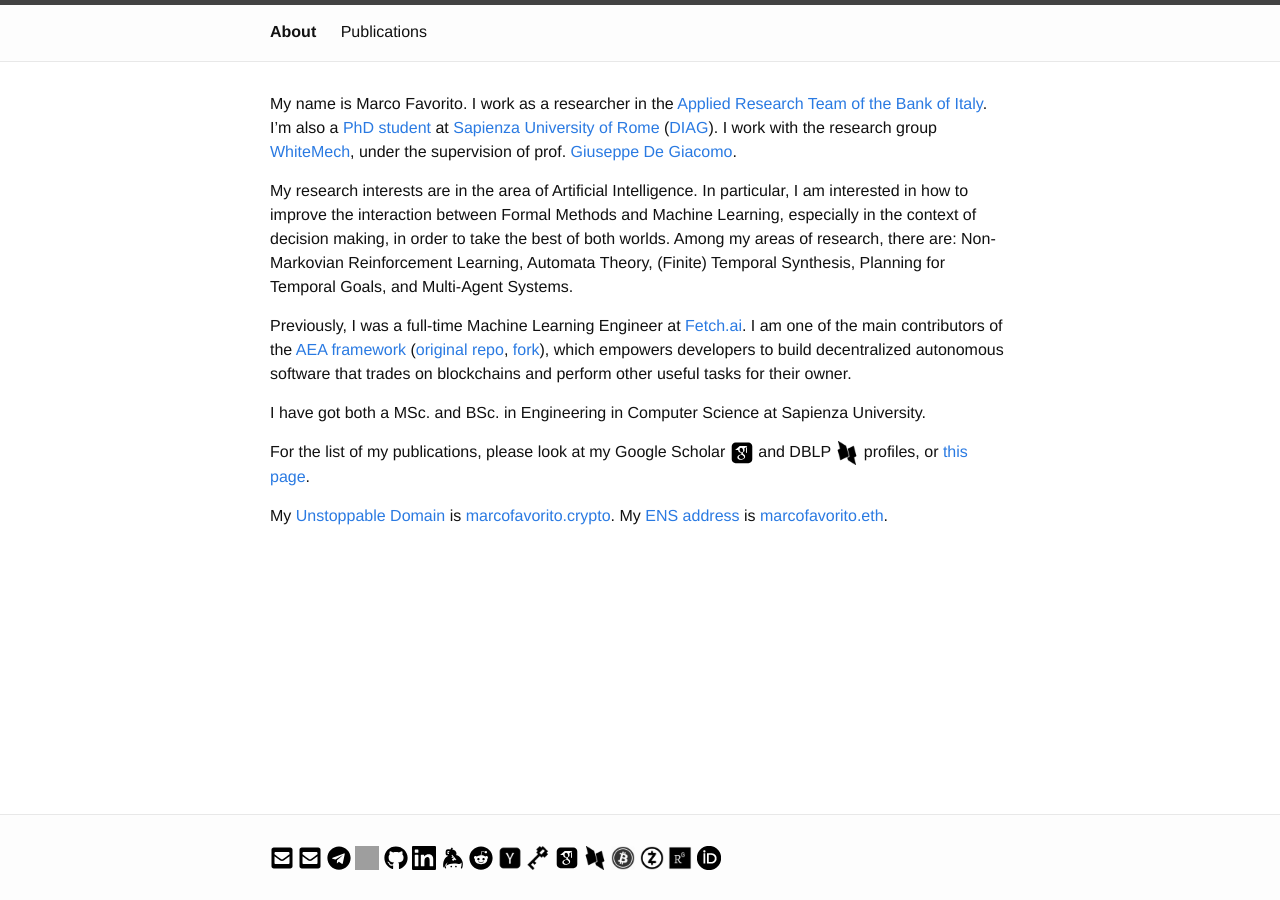
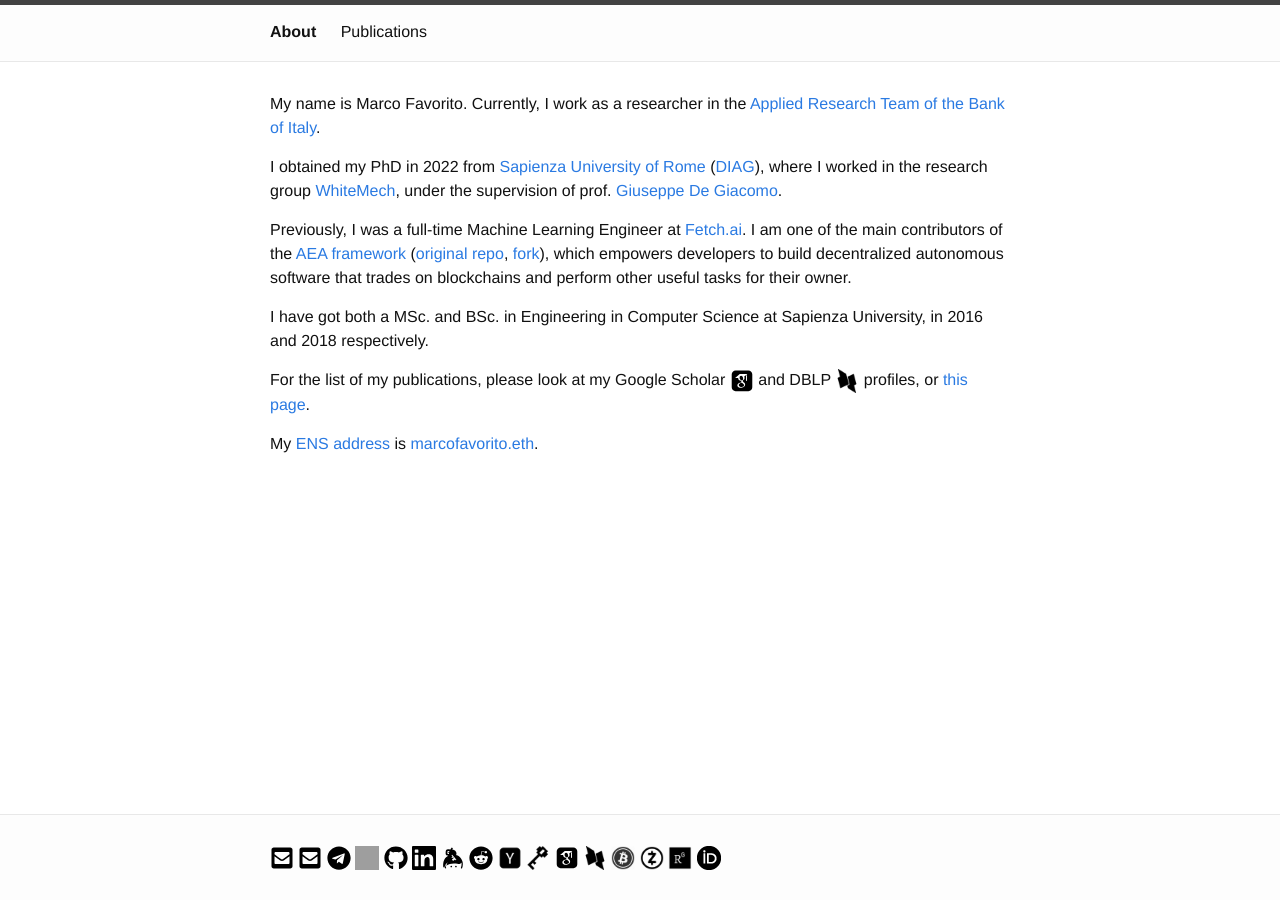
Before and after one commit to marcofavorito/marcofavorito.github.io, a Jekyll site: the page built from _pages/about.md, in a window 1280 px wide. Built offline with Jekyll 4.4.1, drawn with Linux system fonts in a browser that asks for light colours; nearby versions of some CDN libraries; comment, search, counter and statistics services are not loaded; a style sheet for code colours, icons or effects is not loaded; grey boxes are pictures that could not be loaded.

Commit message:
fix: update about page

```diff
--- a/_pages/about.md
+++ b/_pages/about.md
@@ -9,13 +9,13 @@
 ---
 
 My name is Marco Favorito.
-I work as a researcher in the [Applied Research Team of the Bank of Italy](https://bankit.art/).
-I'm also a [PhD student](https://www.dis.uniroma1.it/en/users/marco%20favorito)
-at [Sapienza University of Rome](https://www.uniroma1.it/en/pagina-strutturale/home)
-([DIAG](https://www.dis.uniroma1.it/en)).
-I work with the research group [WhiteMech](https://whitemech.github.io/),
+Currently, I work as a researcher in the [Applied Research Team of the Bank of Italy](https://bankit.art/).
+
+I obtained my PhD in 2022 from [Sapienza University of Rome](https://www.uniroma1.it/en/pagina-strutturale/home)
+([DIAG](https://www.dis.uniroma1.it/en)), where I worked in the research group [WhiteMech](https://whitemech.github.io/),
 under the supervision of prof. [Giuseppe De Giacomo](https://www.diag.uniroma1.it/~degiacom/).
 
+<!--
 My research interests are in the area of Artificial Intelligence.
 In particular, I am interested in how to improve the interaction between
 Formal Methods and Machine Learning, especially in the context of
@@ -23,6 +23,7 @@
 Among my areas of research, there are: Non-Markovian Reinforcement Learning,
 Automata Theory, (Finite) Temporal Synthesis, Planning for Temporal Goals,
 and Multi-Agent Systems.
+-->
 
 Previously, I was a full-time Machine Learning Engineer at [Fetch.ai](https://fetch.ai/).
 I am one of the main contributors of the [AEA framework](https://valory-xyz.github.io/open-aea/)
@@ -30,7 +31,7 @@
 which empowers developers to build decentralized autonomous software
 that trades on blockchains and perform other useful tasks for their owner.
 
-I have got both a MSc. and BSc. in Engineering in Computer Science at Sapienza University.
+I have got both a MSc. and BSc. in Engineering in Computer Science at Sapienza University, in 2016 and 2018 respectively.
 
 For the list of my publications, please look at my Google Scholar
 <a href="https://scholar.google.it/citations?user=tJhhDGEAAAAJ"><img width="24" height="24" src="/assets/img/icons/scholar.svg"></a>
@@ -38,5 +39,7 @@
 <a href="https://dblp.uni-trier.de/pers/hd/f/Favorito:Marco"><img width="24" height="24" src="/assets/img/icons/dblp.png"></a>
 profiles, or [this page](./papers).
 
+<!--
 My [Unstoppable Domain](https://unstoppabledomains.com/) is [marcofavorito.crypto](https://marcofavorito.crypto).
+-->
 My [ENS address](https://app.ens.domains/) is [marcofavorito.eth](https://marcofavorito.eth).
```
